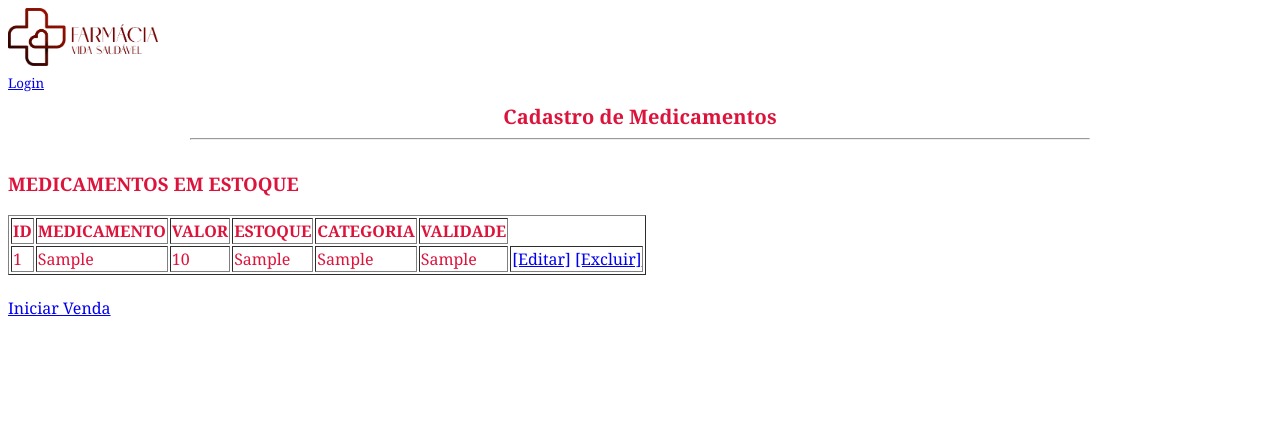
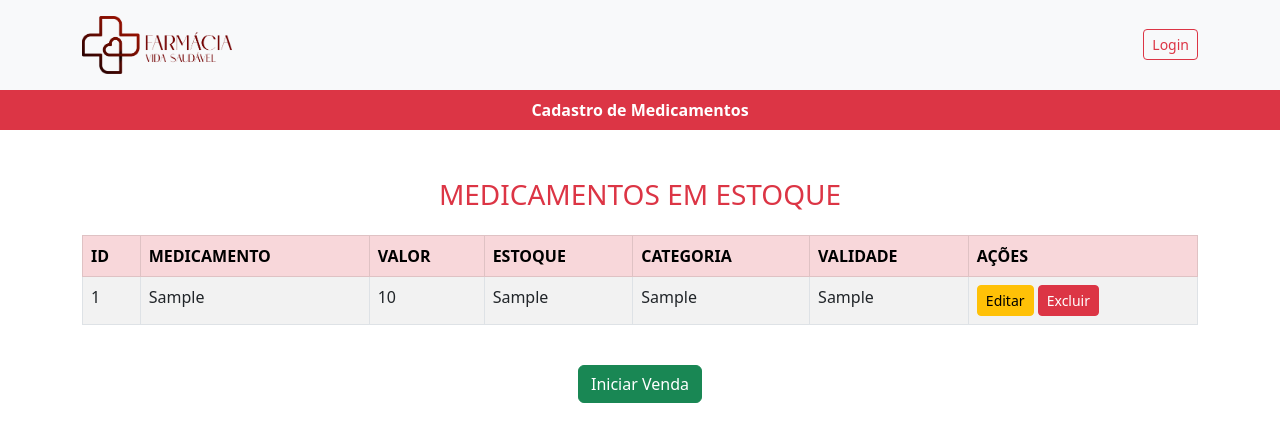
Before and after one commit to vittor-anddrade96/Farmacia, a PHP site: page /home.php in a window 1280 px wide. Shown: the top 442 px of the page. Run offline with PHP 8.4, Linux system fonts and the light colour scheme; tables that the repository leaves empty or names only in its code hold one stand-in row (values such as "Sample post").

Commit message:
Update home.php

```diff
--- a/home.php
+++ b/home.php
@@ -1,10 +1,7 @@
 <?php
-
 require 'conexao.php';
 $sql = $pdo->query("SELECT * FROM medicamentos");
-
 $lista = $sql->fetchAll(PDO::FETCH_ASSOC);
-
 ?>
 
 <!DOCTYPE html>
@@ -14,72 +11,32 @@ $lista = $sql->fetchAll(PDO::FETCH_ASSOC);
     <meta charset="UTF-8">
     <meta name="viewport" content="width=device-width, initial-scale=1.0">
     <title>Farmácia Vida Saudável</title>
+    <!-- Bootstrap CSS -->
+    <link href="https://cdn.jsdelivr.net/npm/bootstrap@5.3.0/dist/css/bootstrap.min.css" rel="stylesheet">
 </head>
 
 <body>
-    <header>
-        <div id="elemento-pai">
-            <a href="index.php"><img id="logo" src="imagens/farmacia.png" width="150"></a>
+    <header class="bg-light py-3">
+        <div class="container d-flex justify-content-between align-items-center">
+            <a href="index.php"><img src="imagens/farmacia.png" alt="Logo Farmácia" width="150"></a>
+            <div>
+                <a href="Login.php" class="btn btn-outline-danger btn-sm">Login</a>
             </div>
-        <div id="login">
-            <small><a href="Login.php">Login</a></small>
         </div>
-        <style>
-            body {
-            font-family: Cambria, Cochin, Georgia, Times, 'Times New Roman', serif;
-            }
+    </header>
 
-            .login {
-                text-align: right;
-                margin: 5px auto;
-                padding-right: 10px;
-            }
-
-            .login>small a {
-                position: right;
-                text-decoration: none;
-                color: crimson;
-                font-family: Cambria, Cochin, Georgia, Times, 'Times New Roman', serif;
-                border-left: 1px solid crimson;
-                padding-left: 5px;
-            }
-
-            .menu {
-                width: 900px;
-                text-align: center;
-                margin: 5px auto;
-                padding-left: 5px;
-                padding-right: 5px;
-                padding-top: 5px;
-                padding-bottom: 5px;
-            }
-
-            .menu>a {
-                text-decoration: none;
-                color: crimson;
-                font-size: 20px;
-                margin: 0 20px;
-                font-family: Cambria, Cochin, Georgia, Times, 'Times New Roman', serif;
-                font-weight: bold;
-            }
-
-            h3 {
-                color: crimson;
-                font-family: Cambria, Cochin, Georgia, Times, 'Times New Roman', serif;
-            }
-            tr {
-                color: crimson;
-            }
-        </style>
-    </header>
-    <nav>
-        <div class="menu">
-            <a href="cadMedicamento.php">Cadastro de Medicamentos</a>
-            <hr>
+    <nav class="bg-danger py-2">
+        <div class="container text-center">
+            <a href="cadMedicamento.php" class="text-white text-decoration-none fw-bold">Cadastro de Medicamentos</a>
         </div>
     </nav>
-    <h3>MEDICAMENTOS EM ESTOQUE</h3>
-    <table border="1px">
+
+    <main class="container my-5">
+        <h3 class="text-danger text-center mb-4">MEDICAMENTOS EM ESTOQUE</h3>
+
+        <div class="table-responsive">
+            <table class="table table-bordered table-striped">
+                <thead class="table-danger">
                     <tr>
                         <th>ID</th>
                         <th>MEDICAMENTO</th>
@@ -87,24 +44,35 @@ $lista = $sql->fetchAll(PDO::FETCH_ASSOC);
                         <th>ESTOQUE</th>
                         <th>CATEGORIA</th>
                         <th>VALIDADE</th>
+                        <th>AÇÕES</th>
                     </tr>
+                </thead>
+                <tbody>
                     <?php foreach ($lista as $a): ?>
                         <tr>
-                <td><?php echo $a['id']; ?> </td>
-                <td><?php echo $a['medicamento']; ?> </td>
-                <td><?php echo $a['valor']; ?> </td>
-                <td><?php echo $a['estoque']; ?> </td>
-                <td><?php echo $a['categoria']; ?> </td>
-                <td><?php echo $a['validade']; ?> </td>
+                            <td><?= $a['id']; ?></td>
+                            <td><?= $a['medicamento']; ?></td>
+                            <td><?= $a['valor']; ?></td>
+                            <td><?= $a['estoque']; ?></td>
+                            <td><?= $a['categoria']; ?></td>
+                            <td><?= $a['validade']; ?></td>
                             <td>
-                    <a href="editMedicamento.php?id=<?= $a['id']; ?>">[Editar]</a>
-                    <a href="excluirMedicamento.php?id=<?= $a['id']; ?>">[Excluir]</a>
+                                <a href="editMedicamento.php?id=<?= $a['id']; ?>" class="btn btn-warning btn-sm">Editar</a>
+                                <a href="excluirMedicamento.php?id=<?= $a['id']; ?>" class="btn btn-danger btn-sm">Excluir</a>
                             </td>
                         </tr>
                     <?php endforeach; ?>
+                </tbody>
             </table>
-    <br>
-    <a href="vender.php">Iniciar Venda</a>
+        </div>
+
+        <div class="text-center mt-4">
+            <a href="vender.php" class="btn btn-success">Iniciar Venda</a>
+        </div>
+    </main>
+
+    <!-- Bootstrap JS -->
+    <script src="https://cdn.jsdelivr.net/npm/bootstrap@5.3.0/dist/js/bootstrap.bundle.min.js"></script>
 </body>
 
 </html>
```
Lines whose indentation alone changed are shown as unchanged.
